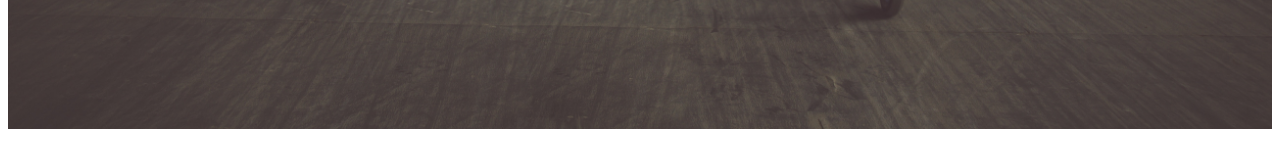
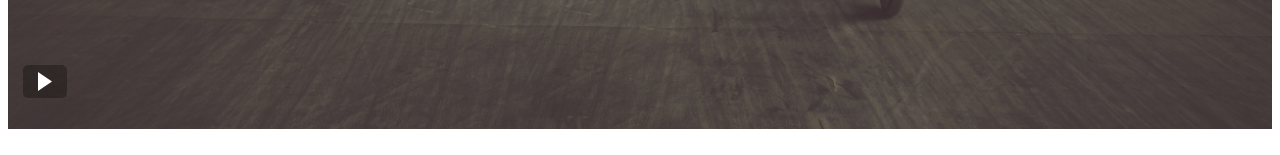
Before and after one commit to john-martinez/johnray-martinez-brainflix, a React (Create React App) app in the folder sprint-1/: page / in a window 1280 px wide. Shown: the part 986-1141 px from the top of the page. Built offline with nearby package versions, Linux system fonts and the light colour scheme.

Commit message:
added the play button in videoplayer component and created MainVideo component to encapsulate all components related to mainvideo

```diff
--- a/sprint-1/src/components/App/App.jsx
+++ b/sprint-1/src/components/App/App.jsx
@@ -1,21 +1,25 @@
-import React from 'react';
+import React, { Component } from 'react';
 import Header from '../Header/Header';
-import Video from '../Video/Video';
-import CommentSection from '../CommentSection/CommentSection';
 import NextVideoList from '../NextVideoList/NextVideoList';
-import videoData from '../../assets/Imports/videos';
-import videos from '../../assets/Imports/sideVideo';
+import MainVideo from '../MainVideo/MainVideo';
 import './App.scss';
+import mainVideo from '../../assets/Imports/videos';
 
-function App() {
-  return (
-    <main>
-      <Header />
-      <Video mainVideo={videoData} />
-      <CommentSection comments={videoData.comments}/>
-      <NextVideoList videos={videos} mainVideoId={videoData.id}/>
-    </main>
-  );
+class App extends Component {
+  constructor(props){
+    super(props);
+    this.state = {mainVideoId: mainVideo.id}
+  }
+
+  render() {
+    return (
+      <main>
+        <Header />
+        <MainVideo  />
+        <NextVideoList mainVideoId={this.state.mainVideoId}/>
+      </main>
+    );
+  }
 }
 
 export default App;
--- /dev/null
+++ b/sprint-1/src/components/MainVideo/MainVideo.jsx
@@ -0,0 +1,15 @@
+import React from 'react';
+import Video from '../Video/Video';
+import CommentSection from '../CommentSection/CommentSection';
+import videoData from '../../assets/Imports/videos';
+
+function MainVideo(props) {
+    return(
+        <>
+        <Video mainVideo={videoData} />
+        <CommentSection comments={videoData.comments}/>
+        </>
+    );
+}
+
+export default MainVideo;
--- a/sprint-1/src/components/NextVideoList/NextVideoList.jsx
+++ b/sprint-1/src/components/NextVideoList/NextVideoList.jsx
@@ -7,9 +7,9 @@ class NextVideoList extends Component {
         return (
             <section className="next-video-list">
                 <h4>NEXT VIDEO</h4>
-                {this.props.videos
+                {videos
                 .filter(item=>item.id !== this.props.mainVideoId)
-                .map(item=><NextVideo image={item} key={this.props.videos.id} /> )}
+                .map(item=><NextVideo image={item} key={videos.id} /> )}
             </section>
         );
     }
--- a/sprint-1/src/components/Video/Video.jsx
+++ b/sprint-1/src/components/Video/Video.jsx
@@ -8,7 +8,6 @@ function Video(props){
     let year = new Date(props.mainVideo.timestamp).getFullYear();
     let month = new Date(props.mainVideo.timestamp).getMonth();
     let day = new Date(props.mainVideo.timestamp).getDate();
-    console.log(props.mainVideo);
     return (
         <section className="video">
             <VideoPlayer video={props.mainVideo} />
--- a/sprint-1/src/components/VideoPlayer/VideoPlayer.jsx
+++ b/sprint-1/src/components/VideoPlayer/VideoPlayer.jsx
@@ -1,10 +1,16 @@
 import React from 'react';
 import './VideoPlayer.scss';
+import play from '../../assets/Icons/SVG/Icon-play.svg';
+import pause from '../../assets/Icons/SVG/Icon-pause.svg';
 
 function VideoPlayer(props){
     return(
         <div className="video-player">
             <video className="video-player__video" poster={props.video.image} ></video>
+            <div class="video-player__controls">
+                <img src={play} alt="play button" className="video-player__play-button" />
+                {/* <img src={play} alt="pause button" className="video-player__pause-button" /> */}
+            </div>
         </div>
     );
 }
--- a/sprint-1/src/components/VideoPlayer/VideoPlayer.scss
+++ b/sprint-1/src/components/VideoPlayer/VideoPlayer.scss
@@ -1,6 +1,29 @@
 .video-player {
+    position: relative;
     &__video {
         width: 100%;
         height: auto;
     }
+    &__controls {
+        position: absolute;
+        top: 0;
+        left: 0;
+        width: 100%;
+        height: 100%;
+
+        > * {
+            cursor: pointer;
+        }
+    }
+    &__play-button {
+        position: absolute;
+        bottom: 5%;
+        left: 15px;
+        padding: 7px 15px;
+        border-radius: 5px;
+        background-color: rgba(0,0,0,.3);
+
+        &:hover { background-color: rgba(0,0,0,0.5) }
+
+    }
 }
```
